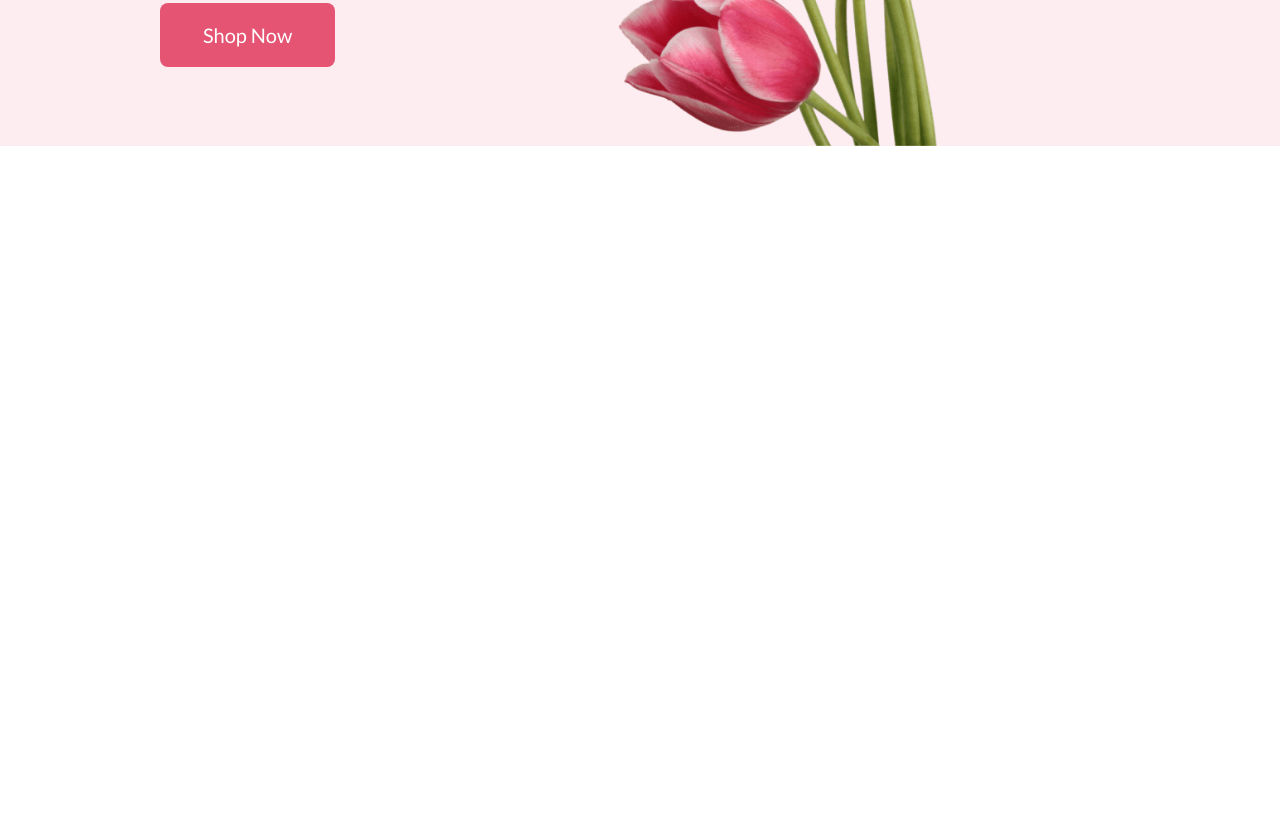
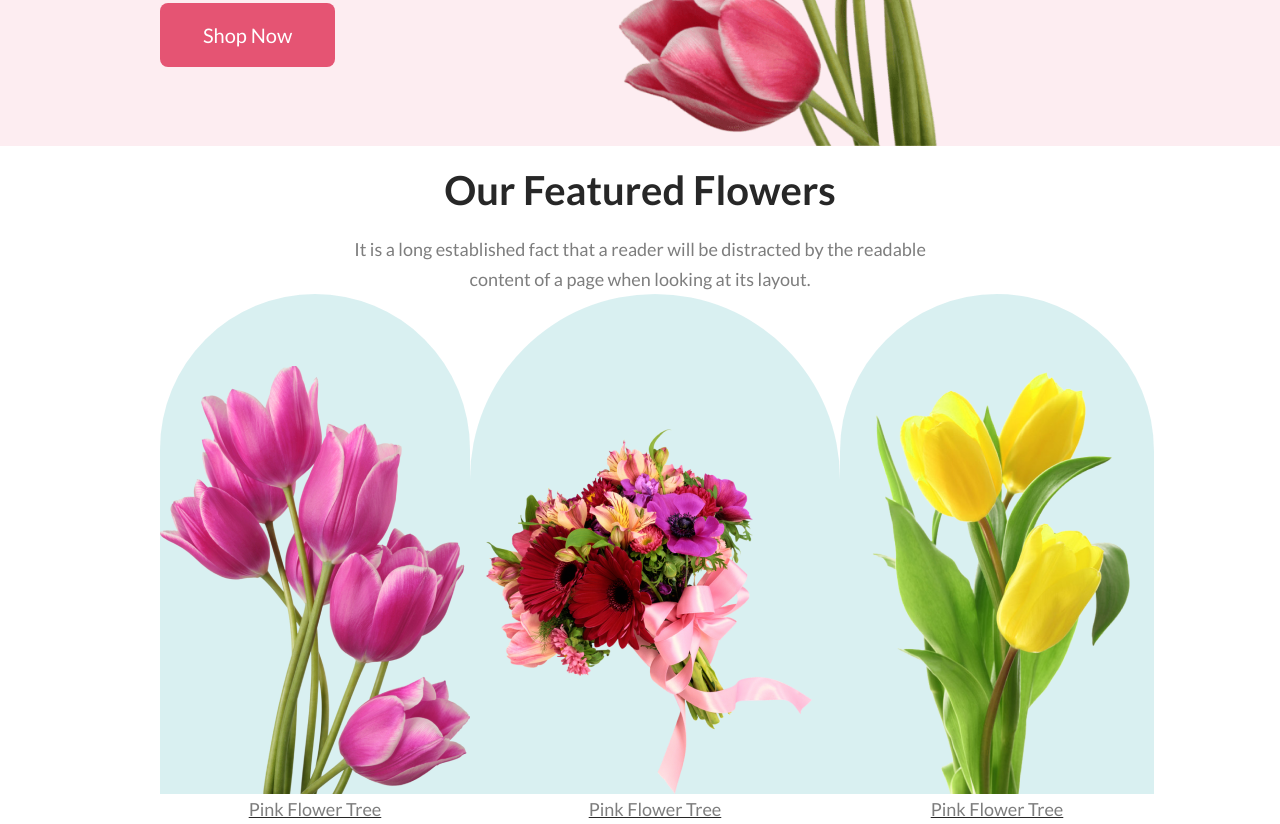
Before and after one commit to ibrahimafraz/flower-shop, a plain HTML site: page index.html in a window 1280 px wide. Shown: the part 516-1340 px from the top of the page. Before the commit the page ends 800 px from the top, so only its background shows below. Drawn offline with Linux system fonts and the light colour scheme.

Commit message:
complete the featured section

```diff
--- a/index.html
+++ b/index.html
@@ -19,5 +19,44 @@
             </div>
         </div>
     </header>
+    <section id="featured">
+        <div class="container">
+            <div class="section-heading">
+                <h2>Our Featured Flowers</h2>
+                <p>It is a long established fact that a reader will be distracted by the readable content of a page when looking at its layout.</p>
+            </div>
+            <div class="section-content">
+                <div class="flower">
+                    <div class="flower-image">
+                        <img src="images/pngwing 6.png" alt="">
+
+                    </div>
+                    <p>Pink Flower Tree</p>
+
+                </div>
+                <div class="flower">
+                    <div class="flower-image">
+                        <img src="images/pngwing 5.png" alt="">
+
+                    </div>
+                    <p>Pink Flower Tree</p>
+
+                </div>
+                <div class="flower">
+                    <div class="flower-image">
+                        <img src="images/pngwing 7.png" alt="">
+
+                    </div>
+                    <p>Pink Flower Tree</p>
+
+                </div>
+
+
+
+            </div>
+        </div>
+
+
+    </section>
 </body>
 </html>
--- a/styles/style.css
+++ b/styles/style.css
@@ -51,3 +51,51 @@ button:hover{
     width: 100%;
     vertical-align: middle;
 }
+
+.section-heading h2{
+    color: #272727;
+text-align: center;
+font-size: 40px;
+font-weight: 600;
+margin: 20px auto;
+}
+.section-heading p{
+    color: rgba(39, 39, 39, 0.60);
+    text-align: center;
+    font-size: 18px;
+    font-weight: 400;
+  width: 630px;
+    margin: 0px auto;
+
+}
+.container .section-content{
+    display: flex;
+    justify-content: space-between;
+    align-items: end;
+}
+.flower{
+    color: #272727;
+text-align: center;
+font-family: Lato;
+font-size: 24px;
+font-weight: 700;
+line-height: 35px; /* 145.833% */
+text-decoration-line: underline;
+}
+/* .flower-image{
+    border-radius: 300px 300px 0px 0px;
+background: rgba(5, 151, 160, 0.15);
+height: 500px; */
+
+}
+#featured{
+    /* padding: 100px 0; */
+}
+.section-content .flower .flower-image {
+    border-radius: 300px 300px 0px 0px;
+    background: rgba(5, 151, 160, 0.15);
+    height: 500px;
+    display: flex;
+    align-items: end;
+
+}
```
